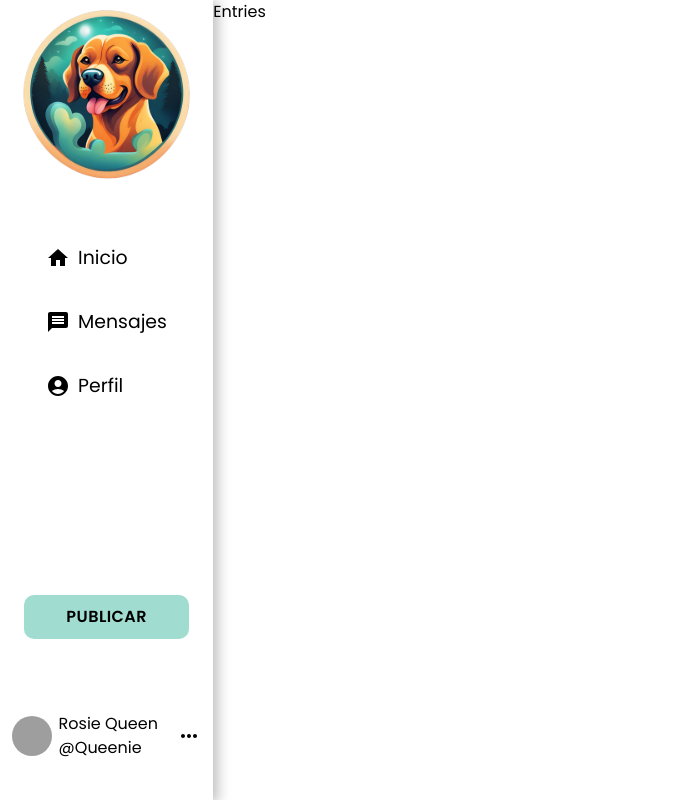
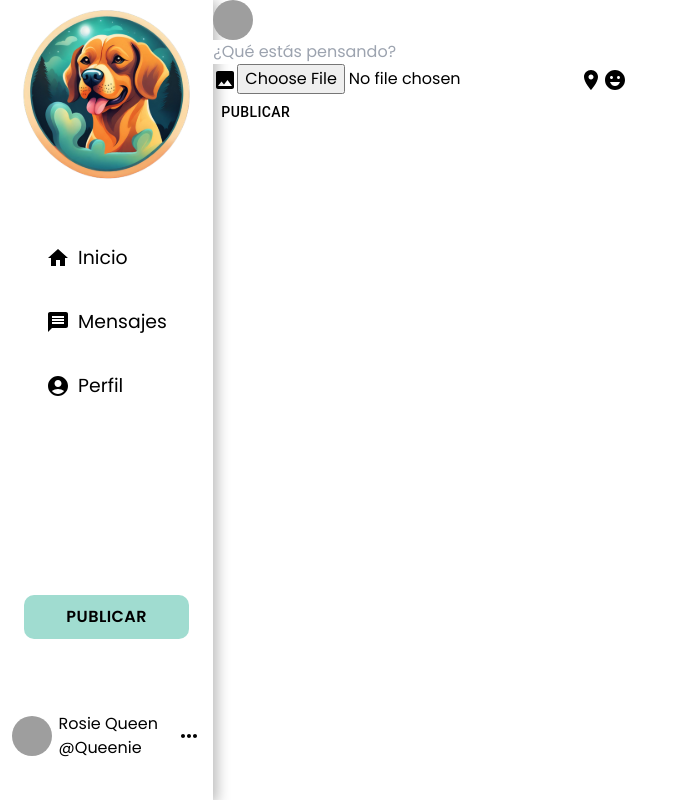
Before and after one commit to jsrois/rc2-final-project-Bedknobs, a React (Vite) app in the folder frontend/: page / in a window 1280 px wide. Shown: the whole page, without its empty margins (0-676 px from the left). Built offline with nearby package versions, Linux system fonts and the light colour scheme; grey boxes are pictures that could not be loaded; the HTML template or start-up script is replaced by a standard one.

Commit message:
Added elements to publish an entry (style)

```diff
--- a/frontend/package.json
+++ b/frontend/package.json
@@ -14,9 +14,11 @@
     "@emotion/styled": "^11.11.0",
     "@mui/icons-material": "^5.15.12",
     "@mui/material": "^5.15.12",
+    "formik": "^2.4.5",
     "react": "^18.2.0",
     "react-dom": "^18.2.0",
-    "react-router-dom": "^6.22.3"
+    "react-router-dom": "^6.22.3",
+    "yup": "^1.4.0"
   },
   "devDependencies": {
     "@types/react": "^18.2.43",
--- a/frontend/src/components/Entries/Entries.jsx
+++ b/frontend/src/components/Entries/Entries.jsx
@@ -1,7 +1,87 @@
+import { Avatar, Button } from "@mui/material";
+import { useFormik } from "formik";
+import * as Yup from "yup";
+import ImageIcon from "@mui/icons-material/Image";
+import LocationOnIcon from "@mui/icons-material/LocationOn";
+import EmojiEmotionsIcon from "@mui/icons-material/EmojiEmotions";
+import { useState } from "react";
+
 function Entries() {
+  const [uploadingImage, setUploadingImage] = useState();
+  const [selectedImage, setSelectedImage] = useState("");
+  const validationSchema = Yup.object().shape({
+    content: Yup.string().required("Un mensaje es requerido"),
+  });
+  const handleSubmit = (values) => {
+    console.log("values", values);
+  };
+  const formik = useFormik({
+    initialValues: {
+      content: "",
+      image: "",
+    },
+    onSubmit: handleSubmit,
+    validationSchema,
+  });
+
+  const handleSelectImage = (event) => {
+    setUploadingImage(true);
+    const imgUrl = event.target.files[0];
+    formik.setFieldValue("image", imgUrl);
+    setSelectedImage(imgUrl);
+    setUploadingImage(false);
+  };
   return (
-    <div>Entries</div>
-  )
+    <>
+      <section>
+        <div>
+          <Avatar
+            alt="username"
+            src="https://cdn.pixabay.com/photo/2023/09/22/17/59/dog-8269584_640.jpg"
+          />
+          <div>
+            <form>
+              <div>
+                <input
+                  type="text"
+                  name="content"
+                  placeholder="¿Qué estás pensando?"
+                  {...formik.getFieldProps("content")}
+                />
+                {formik.errors.content && formik.touched.content && (
+                  <span className="text-red-500">{formik.errors.content}</span>
+                )}
+              </div>
+              {/* <div>
+                <img src="" alt="" />
+              </div> */}
+              <div>
+                <div>
+                  <label>
+                    <ImageIcon className="text-[var(--light-blue)]" />
+                    <input
+                      type="file"
+                      name="imageFile"
+                      className="hidden"
+                      onChange={handleSelectImage}
+                    />
+                  </label>
+
+                  <LocationOnIcon className="text-[var(--light-blue)]" />
+                  <EmojiEmotionsIcon className="text-[var(--light-blue)]" />
+                </div>
+                <div>
+                  <Button>
+                    PUBLICAR
+                  </Button>
+                </div>
+              </div>
+            </form>
+          </div>
+        </div>
+      </section>
+    </>
+  );
 }
 
-export default Entries
+export default Entries;
```
Also changed, not shown: 1 other file (tests, documents, lock files or other folders).
